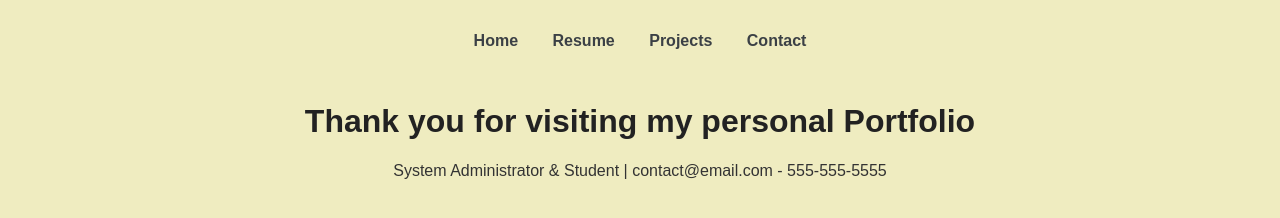
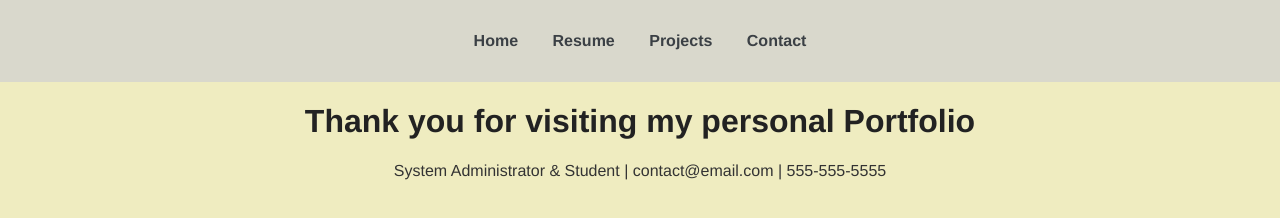
Before and after one commit to matawalcott/excIT371, a plain HTML site: page index.html in a window 1280 px wide. Drawn offline with Linux system fonts and the light colour scheme.

Commit message:
Add files via upload

```diff
--- a/index.html
+++ b/index.html
@@ -21,7 +21,7 @@
     </header>
     <main>
         <h1>Thank you for visiting my personal Portfolio</h1>
-        <p>System Administrator & Student | contact@email.com - 555-555-5555</p>
+        <p>System Administrator & Student | contact@email.com | 555-555-5555</p>
     </main>
 </body>
 <html></html>
--- a/style.css
+++ b/style.css
@@ -1,5 +1,5 @@
 body {
-    font-family: 'Poppins', sans-serif;
+    font-family: 'Helvetica', sans-serif;
     background-color: #efecc0;
     color: #333;
     margin: 0;
@@ -8,7 +8,7 @@ body {
 }
 
 nav {
-    background:#efecc0;
+    background:#d9d8cc;
     padding: 1rem;
     text-align: center;
 }
```
